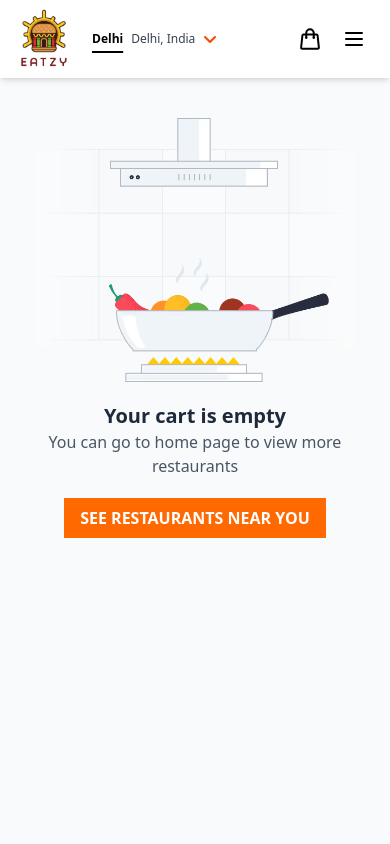
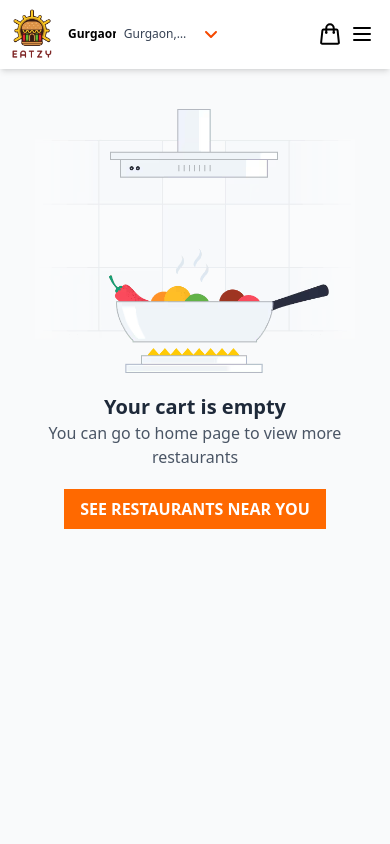
Before and after one commit to mrnikhilsingh/Eatzy, a React (Vite) app: page /cart in a window 390 px wide. Shown: the top 844 px of the page. Built offline with nearby package versions, Linux system fonts and the light colour scheme.

Commit message:
fix(UI): fix minor UI bugs

```diff
--- a/src/components/Header.jsx
+++ b/src/components/Header.jsx
@@ -149,26 +149,26 @@ const Header = () => {
       </div>
 
       <nav className="relative shadow-md">
-        <div className="mx-auto max-w-7xl px-4">
+        <div className="mx-auto max-w-7xl px-2 sm:px-4">
           <div className="flex items-center justify-between">
-            <div className="flex shrink-0 items-center gap-x-5 sm:gap-x-8">
+            <div className="flex shrink-0 items-center gap-x-3 sm:gap-x-8">
               {/* Logo */}
-              <div className="max-w-14 py-2">
+              <div className="max-w-12 py-2 sm:max-w-14">
                 <img className="w-full" src={logo} alt="logo" />
               </div>
               <div
                 onClick={toggleSidebar}
-                className="group flex max-w-3xs cursor-pointer items-center gap-x-2 text-xs sm:text-base"
+                className="group flex max-w-[150px] cursor-pointer items-center gap-x-2 text-xs sm:max-w-2xs sm:text-base"
               >
-                <p className="font-bold underline decoration-2 underline-offset-8 group-hover:text-orange-500">
+                <p className="line-clamp-1 font-bold underline decoration-2 underline-offset-8 group-hover:text-orange-500">
                   {Object.keys(placeAddr).length === 0
-                    ? "Delhi"
-                    : placeAddr?.main_text.slice(0, 10)}
+                    ? "Gurgaon"
+                    : placeAddr?.main_text.slice(0, 20)}
                 </p>
-                <div className="flex items-center justify-center gap-x-2">
+                <div className="flex items-center justify-center gap-x-1">
                   <p className="line-clamp-1 text-gray-700">
                     {Object.keys(placeAddr).length === 0
-                      ? "Delhi, India"
+                      ? "Gurgaon, India"
                       : placeAddr?.secondary_text.slice(0, 50)}
                   </p>
                   <span className="w-3.5 shrink-0">
@@ -253,7 +253,7 @@ const Header = () => {
               {/* Shopping Cart Icon Mobile */}
               <NavLink
                 to="/cart"
-                className="relative rounded-md px-3 py-2 font-medium transition-all hover:scale-110"
+                className="relative rounded-md py-2 font-medium transition-all hover:scale-110"
               >
                 <svg
                   className="h-6 w-6"
--- a/src/components/RestaurantDetails.jsx
+++ b/src/components/RestaurantDetails.jsx
@@ -4,13 +4,20 @@ import { useParams } from "react-router";
 import ShimmerRestaurantDetail from "./ShimmerRestaurantDetail";
 import useRestaurantMenu from "../hooks/useRestaurantMenu";
 import RestaurantCategory from "./RestaurantCategory";
+import { useSelector } from "react-redux";
 
 const RestaurantDetails = () => {
   const [activeIndex, setActiveIndex] = useState(0);
   const { id } = useParams();
 
+  const { latitude, longitude } = useSelector((store) => store.location);
+
   // fetch restaurant menu data using custom hook
-  const [restaurant, categories] = useRestaurantMenu(id);
+  const [restaurant, categories] = useRestaurantMenu({
+    id,
+    latitude,
+    longitude,
+  });
 
   const itemCategories = categories?.filter((category) => {
     const type = category.card.card["@type"];
--- a/src/components/RestaurantList.jsx
+++ b/src/components/RestaurantList.jsx
@@ -1,4 +1,3 @@
-import { useState } from "react";
 import { useSelector } from "react-redux";
 
 import RestaurantCard from "./RestaurantCard";
@@ -59,9 +58,19 @@ const RestaurantList = () => {
 
       <section id="top-restaurant-chains" className="mx-auto max-w-[1060px]">
         <h1 className="font-bold text-gray-800 md:text-2xl">
-          {data?.cards[1]?.card?.card?.header?.title}
+          {!topRestaurantChains ? (
+            <div
+              className="h-6 w-3/5 animate-pulse rounded-full bg-gradient-to-r from-gray-200 via-gray-300 to-gray-200 md:w-2/5"
+              style={{
+                backgroundSize: "200% 100%",
+                animation: "shimmer 2s infinite linear",
+              }}
+            />
+          ) : (
+            data?.cards[1]?.card?.card?.header?.title
+          )}
         </h1>
-        <div className="mt-5 flex flex-nowrap gap-x-8 overflow-hidden overflow-x-auto">
+        <div className="mt-5 flex flex-nowrap gap-x-3 overflow-hidden overflow-x-auto">
           {!topRestaurantChains
             ? randomArray.map((_, index) => {
                 return <ShimmerCard key={index} />;
@@ -84,14 +93,35 @@ const RestaurantList = () => {
         className="mx-auto mt-10 max-w-[1060px] gap-8"
       >
         <h1 className="font-bold text-gray-800 md:text-2xl">
-          {data?.cards[2]?.card?.card?.title}
+          {!restaurants ? (
+            <div
+              className="h-6 w-3/5 animate-pulse rounded-full bg-gradient-to-r from-gray-200 via-gray-300 to-gray-200 md:w-2/4"
+              style={{
+                backgroundSize: "200% 100%",
+                animation: "shimmer 2s infinite linear",
+              }}
+            />
+          ) : (
+            data?.cards[2]?.card?.card?.title
+          )}
         </h1>
+
+        {!restaurants ? (
+          <div
+            className="mt-3 h-10 w-28 animate-pulse rounded-md bg-gradient-to-r from-gray-200 via-gray-300 to-gray-200"
+            style={{
+              backgroundSize: "200% 100%",
+              animation: "shimmer 2s infinite linear",
+            }}
+          />
+        ) : (
           <button
             onClick={handleClick}
             className="mt-3 cursor-pointer rounded-md bg-orange-500 px-3 py-1 font-semibold text-white transition-colors hover:bg-orange-600 md:px-4 md:py-1.5"
           >
             Top Rated
           </button>
+        )}
       </section>
 
       {/* main restaurant cards */}
--- a/src/hooks/useRestaurantMenu.js
+++ b/src/hooks/useRestaurantMenu.js
@@ -2,7 +2,7 @@ import { useState, useEffect } from "react";
 import axios from "axios";
 import getBaseURL from "../utils/getBaseURL";
 
-const useRestaurantMenu = (id) => {
+const useRestaurantMenu = ({ id, latitude, longitude }) => {
   const [restaurant, setRestaurant] = useState(null);
   const [categories, setCategories] = useState(null);
 
@@ -10,12 +10,12 @@ const useRestaurantMenu = (id) => {
 
   useEffect(() => {
     fetchRestaurant();
-  }, []);
+  }, [latitude, longitude, id]);
 
   async function fetchRestaurant() {
     try {
       const response = await axios.get(
-        `${BASE_URL}/dapi/menu/pl?page-type=REGULAR_MENU&complete-menu=true&lat=28.4717584&lng=77.1315321&restaurantId=${id}&catalog_qa=undefined&submitAction=ENTER`,
+        `${BASE_URL}/dapi/menu/pl?page-type=REGULAR_MENU&complete-menu=true&lat=${latitude}&lng=${longitude}&restaurantId=${id}&catalog_qa=undefined&submitAction=ENTER`,
       );
 
       const data = response.data;
--- a/src/pages/Cart.jsx
+++ b/src/pages/Cart.jsx
@@ -1,5 +1,8 @@
 import { useDispatch, useSelector } from "react-redux";
 import { useNavigate, Link } from "react-router";
+import { toast } from "sonner";
+import confetti from "canvas-confetti";
+
 import {
   removeItem,
   incrementQuantity,
@@ -7,10 +10,8 @@ import {
   clearCart,
 } from "../store/cartSlice";
 
-import { toast } from "sonner";
 import { IMG_CDN_URL } from "../lib/constants";
 import emptyCartImg from "../assets/images/empty-cart-image.png";
-import confetti from "canvas-confetti";
 
 const Cart = () => {
   const dispatch = useDispatch();
@@ -20,7 +21,11 @@ const Cart = () => {
 
   const subtotal = cartItems.reduce(
     (sum, item) =>
-      sum + (item?.card?.info?.price / 100) * item?.card?.info?.quantity,
+      sum +
+      (item?.card?.info?.finalPrice / 100 ||
+        item?.card?.info?.price / 100 ||
+        item?.card?.info?.defaultPrice / 100) *
+        item?.card?.info?.quantity,
     0,
   );
   const deliveryFee = 29;
@@ -50,14 +55,22 @@ const Cart = () => {
 
   const handlePlaceOrder = () => {
     dispatch(clearCart());
+
     toast.success("Your order placed successfully");
+    // scroll to top
+    window.scrollTo({
+      top: 0,
+      left: 0,
+      behavior: "smooth",
+    });
+
+    // show confetti effect
     confetti({
       particleCount: 300,
       spread: 70,
       origin: { y: 1, x: 1 },
       angle: 130,
     });
-
     confetti({
       particleCount: 300,
       spread: 70,
@@ -133,7 +146,10 @@ const Cart = () => {
                               )}
                             </div>
                             <p className="font-semibold text-gray-800">
-                              ₹{item?.card?.info?.price / 100}
+                              ₹
+                              {item?.card?.info?.finalPrice / 100 ||
+                                item?.card?.info?.price / 100 ||
+                                item?.card?.info?.defaultPrice / 100}
                             </p>
                           </div>
 
```
Lines whose indentation alone changed are shown as unchanged.
